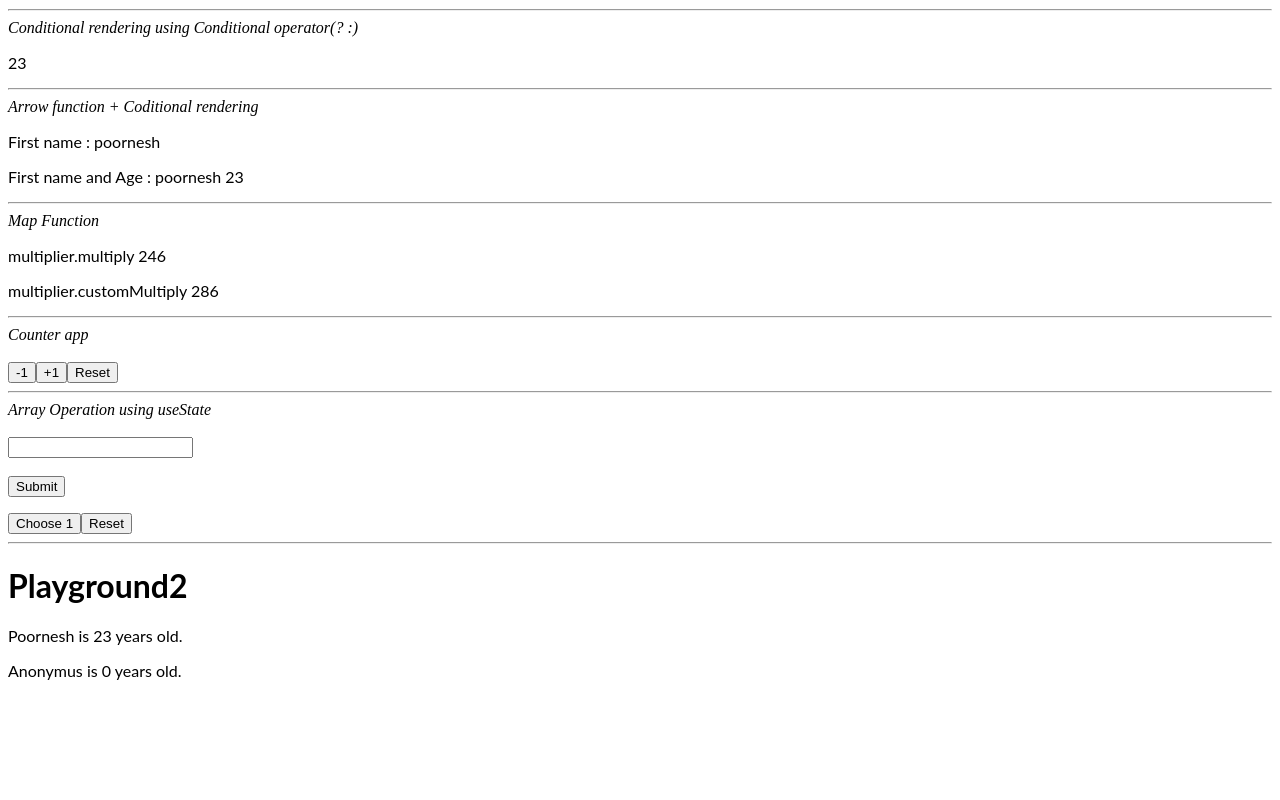
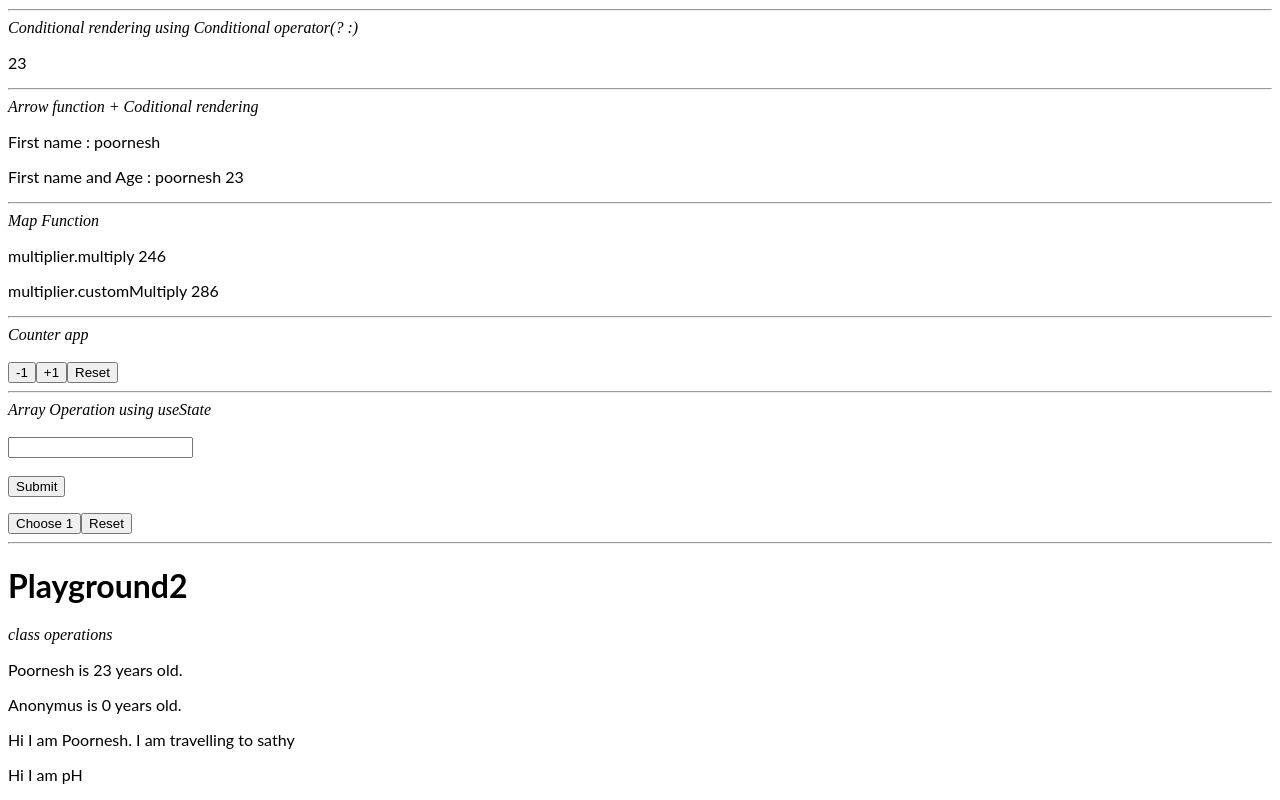
Before and after one commit to poornesh-pH/react-playground, a React (Create React App) app: page / in a window 1280 px wide. Shown: the part 605-1405 px from the top of the page. Before the commit the page ends 1301 px from the top, so only its background shows below. Built offline with nearby package versions, Linux system fonts and the light colour scheme.

Commit message:
1 file modified

```diff
--- a/src/playground2.js
+++ b/src/playground2.js
@@ -2,24 +2,48 @@ import React from "react";
 
 export default function Playground2() {
   class Person {
-    constructor(name = 'Anonymus', age = 0) {
+    constructor(name = "Anonymus", age = 0) {
       this.name = name;
       this.age = age;
     }
     getDescription() {
       return `${this.name} is ${this.age} years old.`;
     }
+    getGreetings() {
+      return `Hi I am ${this.name}`;
+    }
+  }
+
+  class Traveller extends Person {
+    constructor(name, age, home) {
+      super(name, age);
+      this.home = home;
+    }
+    hasHome() {
+      return !!this.home; // if home contains value it returns true, else return false.  if !undefined => true
+    }
+    getGreetings() {
+      let greetings = super.getGreetings();
+      if (this.hasHome()) {
+        return (greetings = `${greetings}. I am travelling to ${this.home}`);
+      } else return greetings;
+    }
   }
 
   const me = new Person("Poornesh", 23);
-  console.log(me);
   const anaonymus = new Person();
-
+  const traveller = new Traveller("Poornesh", 23, "sathy");
+  const traveller2 = new Traveller("pH", 23);
   return (
     <div>
       <h1>Playground2</h1>
-      <p>{me.getDescription()}</p>
-      <p>{anaonymus.getDescription()}</p>
+      <span>
+        <i>class operations</i>
+        <p>{me.getDescription()}</p>
+        <p>{anaonymus.getDescription()}</p>
+        <p>{traveller.getGreetings()}</p>
+        <p>{traveller2.getGreetings()}</p>
+      </span>
     </div>
   );
 }
```
